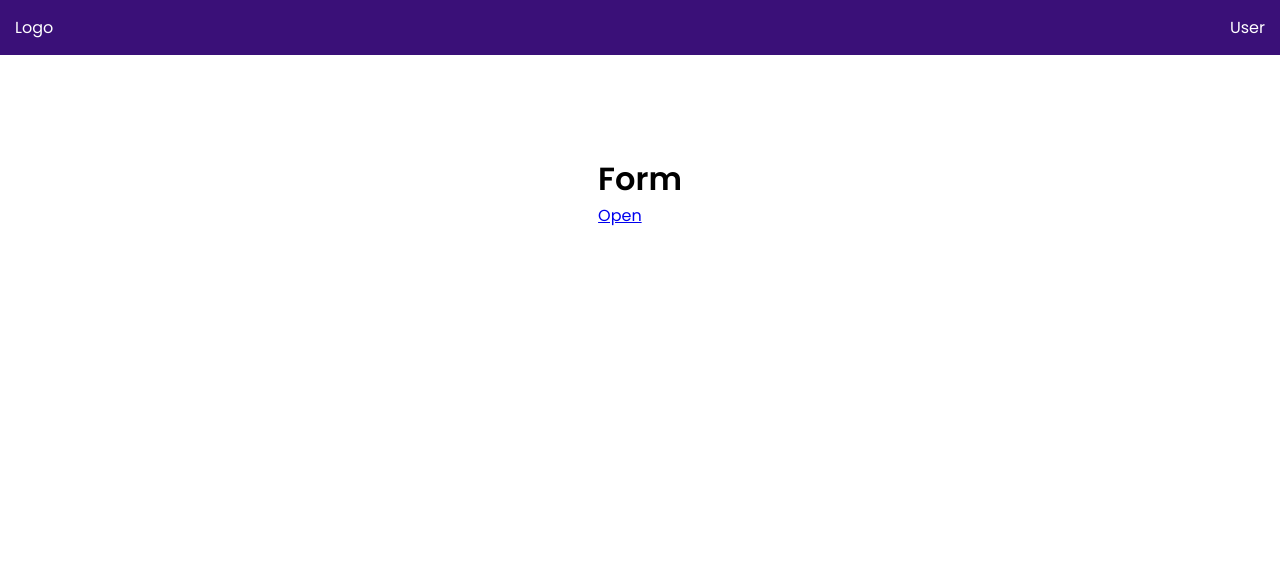
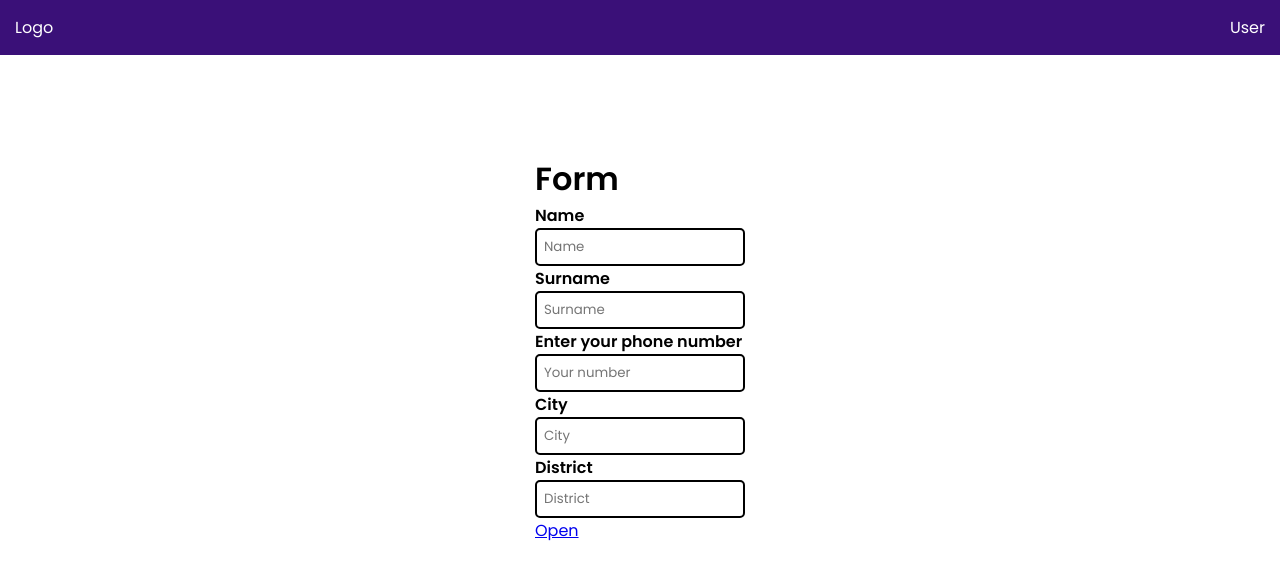
Before and after one commit to mehmethalis/vue-form, a Vue app: page / in a window 1280 px wide. Shown: the top 580 px of the page. Built offline with nearby package versions, Linux system fonts and the light colour scheme.

Commit message:
form and button created (#3)
* navbar component created

* popup companent created

* form and btn created

---------

Co-authored-by: samtgdk0 <sammtgdk0@gmail.com>

```diff
--- a/src/components/Form.vue
+++ b/src/components/Form.vue
@@ -1,6 +1,22 @@
 <template>
     <div>
+
         <h1>Form</h1>
+        <div>
+            <form action="">
+                <label for="">Name</label><br>
+                <input type="text" placeholder="Name"><br>
+                <label for="">Surname</label><br>
+                <input type="text" placeholder="Surname"><br>
+                <label for="phone">Enter your phone number</label><br>
+                <input type="tel" id="phone" name="phone" pattern="[0-9]{3}-[0-9]{2}-[0-9]{3}"
+                    placeholder="Your number"><br>
+                <label for="">City</label><br>
+                <input type="text" placeholder="City"><br>
+                <label for="">District</label><br>
+                <input type="text" placeholder="District">
+            </form>
+        </div>
         <Popup v-if="isShow" @setShow="setShow" />
         <a href="#" @click="setShow">Open</a>
     </div>
@@ -31,4 +47,16 @@ export default {
 }
 </script>
 
-<style></style>
+<style>
+input {
+    width: 210px;
+    padding: 7px;
+    border-radius: 5px;
+    border: solid 2px black;
+}
+
+label {
+    font-weight: 700;
+    font-family: 'Poppins', sans-serif;
+}
+</style>
--- a/src/components/Popup.vue
+++ b/src/components/Popup.vue
@@ -3,7 +3,7 @@
         <div class="modal-popup">
             <div class="modal-header">
                 <h1>Policy</h1>
-                <button @click="$emit('setShow')" class="btn">Close X</button>
+                <button @click="$emit('setShow')" class="btn">X</button>
             </div>
             <div class="modal-body">Lorem ipsum dolor sit amet consectetur adipisicing elit. Quam beatae maiores, minima
                 possimus vero exercitationem voluptates iusto libero hic culpa, ex deleniti eaque nobis quisquam illo unde
@@ -68,4 +68,10 @@ export default {
     overflow-x: hidden;
     padding: 20px;
 }
+
+.btn {
+    border-radius: 15px;
+    height: 21px;
+    width: 20px;
+}
 </style>
```
